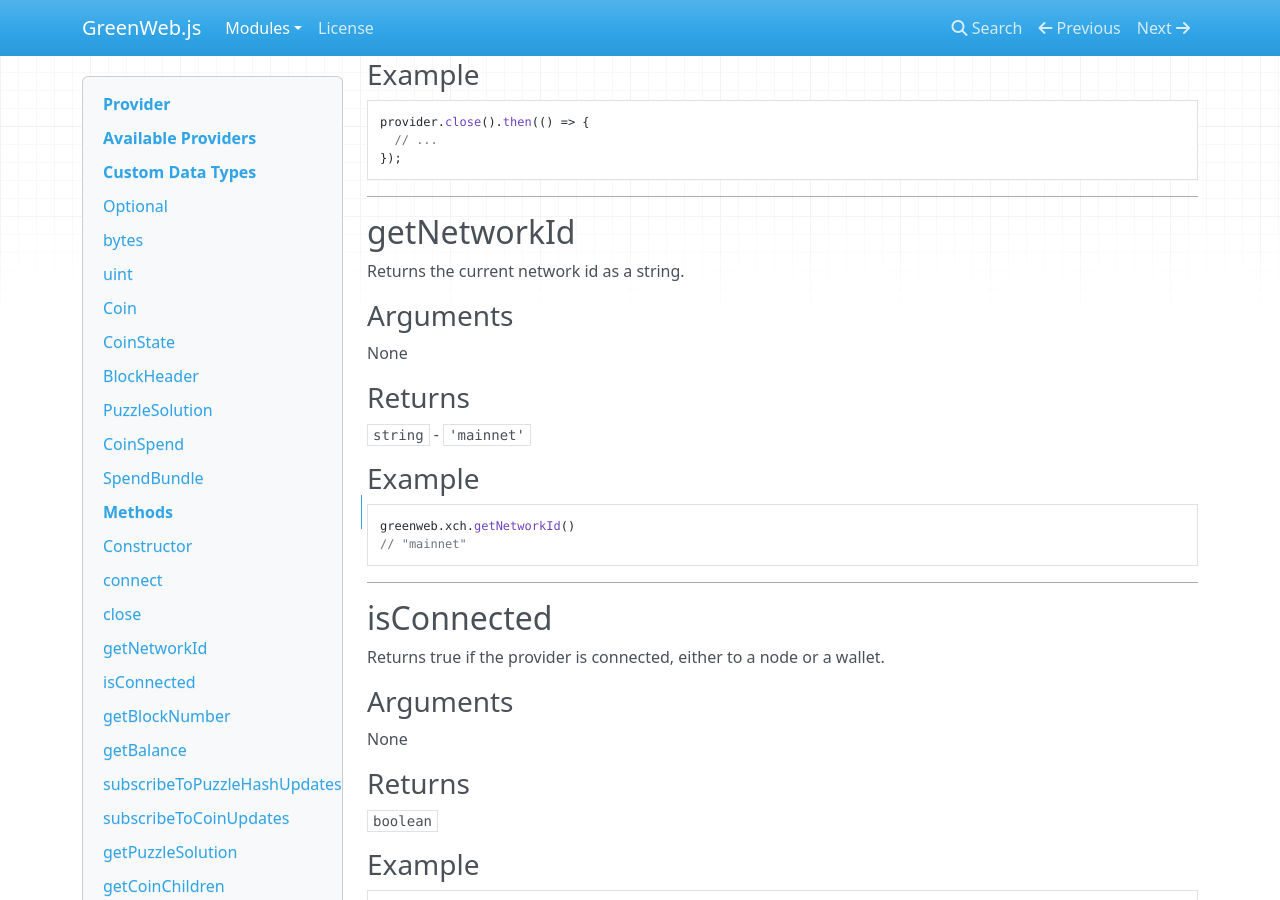
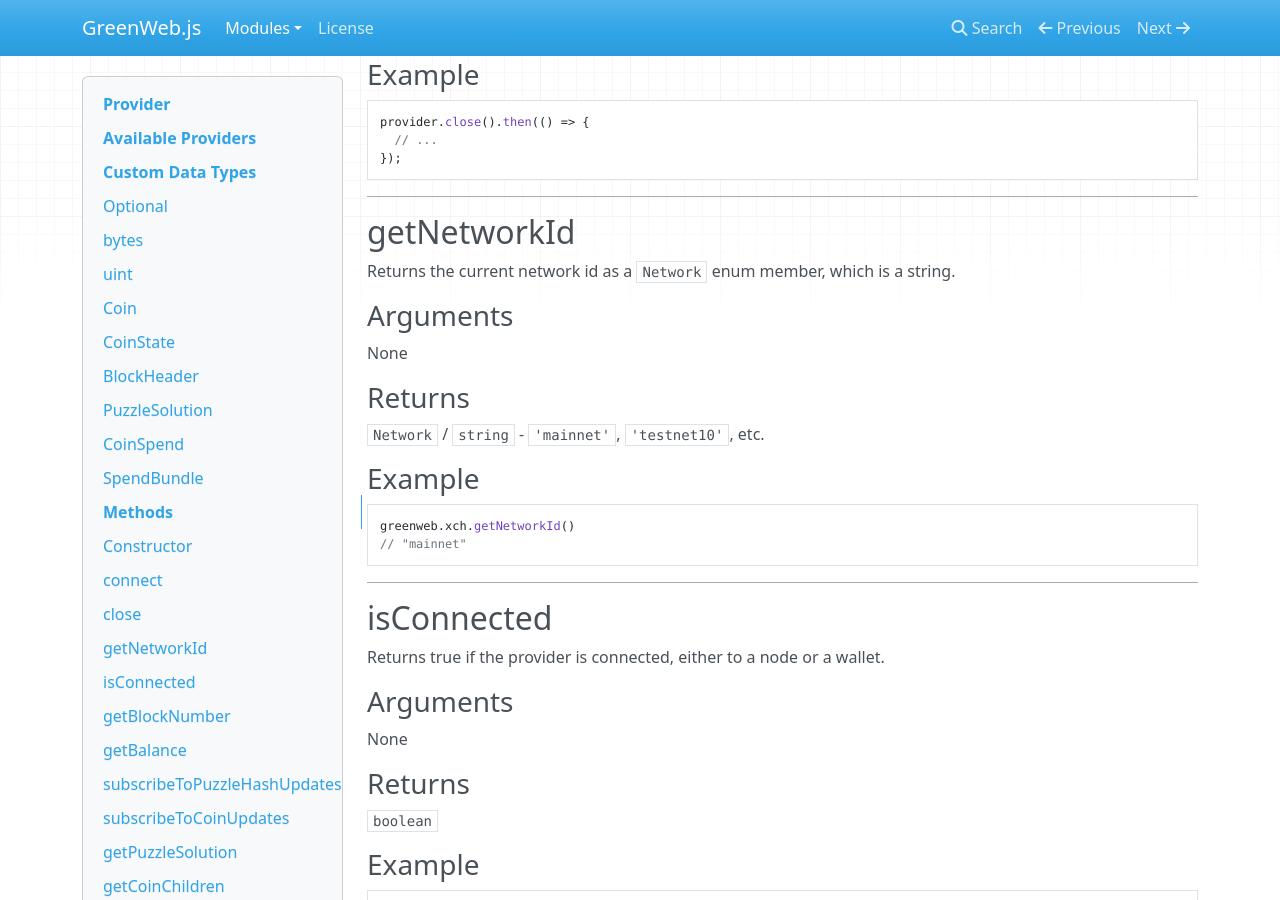
Before and after one commit to Yakuhito/GreenWeb.js, an MkDocs documentation site: the page built from docs/xch/provider.md, in a window 1280 px wide and 900 px high, scrolled down 3936 px. Built offline with MkDocs 1.6.1, drawn with Linux system fonts in a browser that asks for light colours; nearby versions of some CDN libraries.

Commit message:
small docs update

```diff
--- a/docs/xch/provider.md
+++ b/docs/xch/provider.md
@@ -191,7 +191,7 @@ provider.close().then(() => {
 
 ## getNetworkId
 
-Returns the current network id as a string.
+Returns the current network id as a `Network` enum member, which is a string.
 
 ### Arguments
 
@@ -199,7 +199,7 @@ None
 
 ### Returns
 
-`string` - `'mainnet'`
+`Network` / `string` - `'mainnet'`, `'testnet10'`, etc.
 
 ### Example
 
```
